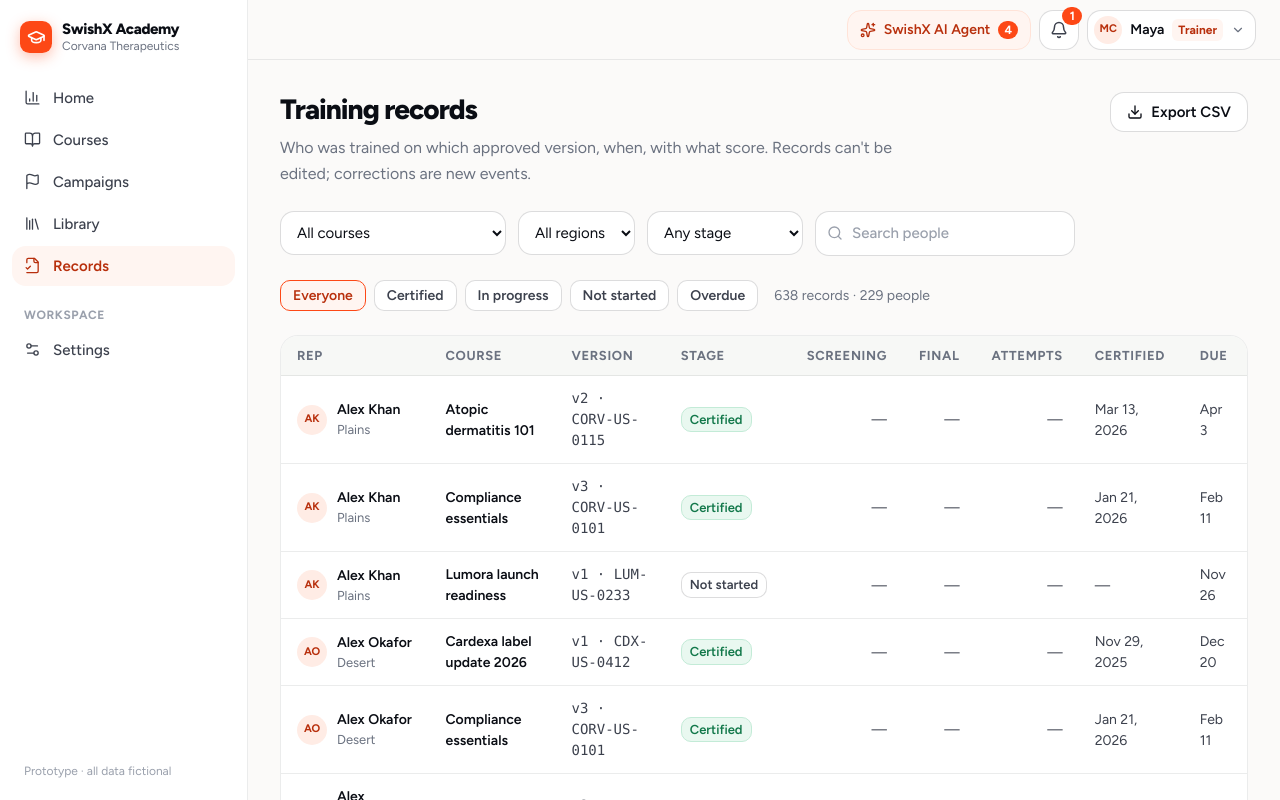
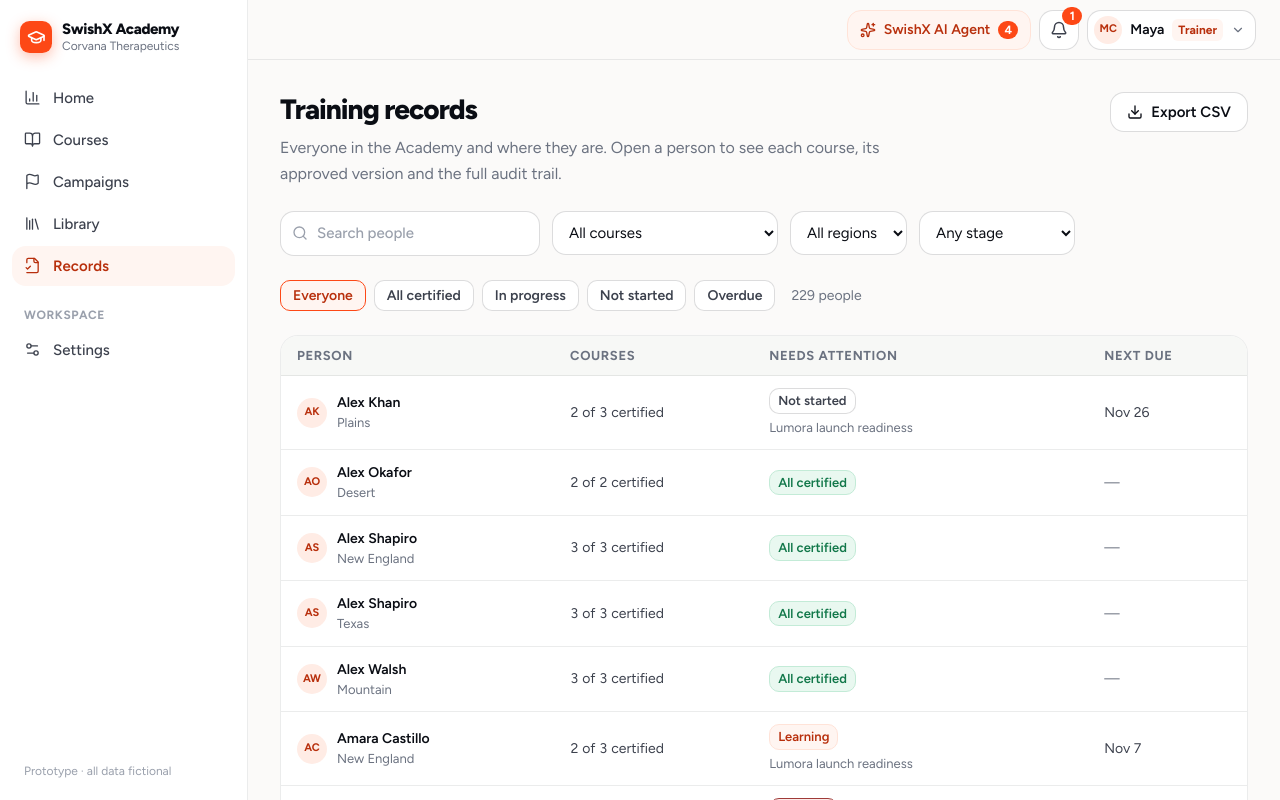
Before and after one commit to jazzsway/swishx-academy, a Next.js app: page /trainer/records in a window 1280 px wide. Shown: the top 800 px of the page. Built offline with nearby package versions, Linux system fonts and the light colour scheme.

Commit message:
Records list people, one row each
One row per person with courses certified, what needs attention and
next due date; a picked course shows that course's columns. The CSV
export stays one line per person per course for audits.

Co-Authored-By: Claude Opus 5.5 <noreply@anthropic.com>

```diff
--- a/src/features/trainer/records.tsx
+++ b/src/features/trainer/records.tsx
@@ -5,9 +5,9 @@ import Link from "next/link";
 import { useRouter, useSearchParams } from "next/navigation";
 import { Download, Search } from "lucide-react";
 import { useApp } from "@/store/app-store";
-import { bucketOf, fmtDate, isOverdue, STATE_LABEL, type Bucket } from "@/store/selectors";
+import { bucketOf, fmtDate, isOverdue, STATE_LABEL, ASSIGN_LABEL, type Bucket } from "@/store/selectors";
 import { REGIONS } from "@/data/org";
-import type { Progress } from "@/data/types";
+import type { Progress, User } from "@/data/types";
 import { Text } from "@/components/ui/text";
 import { Button } from "@/components/ui/button";
 import { Chip } from "@/components/ui/chip";
@@ -16,7 +16,16 @@ import { PageHeading } from "@/components/patterns/page-heading";
 import { DataTable } from "@/components/patterns/data-table";
 import { Avatar, ProgressChip } from "@/components/patterns/academy";
 
-/** TR-1/TR-2: audit-ready training records with version and doc number on every row. */
+/** Most urgent first: overdue, in progress, not started, certified. */
+const URGENCY: Record<Bucket, number> = { overdue: 0, in_progress: 1, not_started: 2, certified: 3 };
+const mostUrgent = (ps: Progress[]) => [...ps].sort((a, b) => URGENCY[bucketOf(a)] - URGENCY[bucketOf(b)] || (a.dueAt ?? "9999").localeCompare(b.dueAt ?? "9999"))[0];
+
+interface PersonRow { u: User; ps: Progress[]; urgent: Progress }
+
+/**
+ * Everyone in the Academy, one row per person; open a person to see their courses.
+ * Picking a course shows that course's columns. The CSV stays one line per person per course, for audits.
+ */
 export function Records() {
   const router = useRouter();
   const search = useSearchParams();
@@ -26,40 +35,68 @@ export function Records() {
   const [state, setState] = useState(search.get("state") ?? "all");
   const [region, setRegion] = useState("all");
   const [q, setQ] = useState("");
-  const byUser = useMemo(() => new Map(s.users.map((u) => [u.id, u])), [s.users]);
   const courseOf = (p: Progress) => s.courses.find((c) => c.id === p.courseId)!;
+  const one = courseId !== "all";
 
-  const rows = s.progress.filter((p) => {
-    const u = byUser.get(p.userId);
-    if (!u || (courseId !== "all" && p.courseId !== courseId)) return false;
-    if (bucket !== "all" && bucketOf(p) !== bucket) return false;
-    if (state !== "all" && p.state !== state) return false;
-    if (region !== "all" && u.regionId !== region) return false;
-    if (q && !u.name.toLowerCase().includes(q.toLowerCase())) return false;
-    return true;
-  }).sort((a, b) => byUser.get(a.userId)!.name.localeCompare(byUser.get(b.userId)!.name) || courseOf(a).title.localeCompare(courseOf(b).title));
+  const people = useMemo(() => {
+    const byUser = new Map<string, Progress[]>();
+    for (const p of s.progress) if (!one || p.courseId === courseId) byUser.set(p.userId, [...(byUser.get(p.userId) ?? []), p]);
+    const out: PersonRow[] = [];
+    for (const u of s.users) {
+      const ps = byUser.get(u.id);
+      if (!ps?.length) continue;
+      if (region !== "all" && u.regionId !== region) continue;
+      if (q && !u.name.toLowerCase().includes(q.toLowerCase())) continue;
+      if (state !== "all" && !ps.some((p) => p.state === state)) continue;
+      const urgent = mostUrgent(ps);
+      if (bucket !== "all" && bucketOf(urgent) !== bucket) continue;
+      out.push({ u, ps, urgent });
+    }
+    return out.sort((a, b) => a.u.name.localeCompare(b.u.name));
+  }, [s.progress, s.users, one, courseId, region, q, state, bucket]);
 
   const doc = (p: Progress) => courseOf(p).versions.find((v) => v.version === p.version)?.docNumber ?? "—";
+  const district = (u: User) => s.districts.find((d) => d.id === u.districtId)?.name ?? "";
 
   function exportCsv() {
-    const head = ["Rep", "Email", "District", "Course", "Version", "Doc number", "State", "Assigned", "Due", "Screening", "Attempts", "Final score", "Verified by", "Attested", "Certified", "Valid until"];
-    const lines = rows.map((p) => {
-      const u = byUser.get(p.userId)!;
+    const head = ["Rep", "Email", "District", "Course", "How assigned", "Version", "Doc number", "State", "Assigned", "Due", "Screening", "Attempts", "Final score", "Verified by", "Attested", "Certified", "Valid until"];
+    const lines = people.flatMap(({ u, ps }) => ps.map((p) => {
       const last = p.attempts.at(-1);
-      return [u.name, u.email, s.districts.find((d) => d.id === u.districtId)?.name ?? "", courseOf(p).title, `v${p.version}`, doc(p), STATE_LABEL[p.state], p.assignedAt, p.dueAt ?? "", p.screening?.overall ?? "", p.attempts.length, last?.overall ?? "", byUser.get(p.verify?.by ?? "")?.name ?? "", p.attestedAt?.slice(0, 10) ?? "", p.certifiedAt ?? "", p.certExpiresAt ?? ""]
+      return [u.name, u.email, district(u), courseOf(p).title, ASSIGN_LABEL[p.assignType], `v${p.version}`, doc(p), STATE_LABEL[p.state], p.assignedAt, p.dueAt ?? "", p.screening?.overall ?? "", p.attempts.length, last?.overall ?? "", s.users.find((x) => x.id === p.verify?.by)?.name ?? "", p.attestedAt?.slice(0, 10) ?? "", p.certifiedAt ?? "", p.certExpiresAt ?? ""]
         .map((x) => `"${String(x).replace(/"/g, '""')}"`).join(",");
-    });
+    }));
     const a = document.createElement("a");
     a.href = URL.createObjectURL(new Blob([[head.join(","), ...lines].join("\n")], { type: "text/csv" }));
-    a.download = `${courseId === "all" ? "all-courses" : courseId}-training-records.csv`;
+    a.download = `${one ? courseId : "all-courses"}-training-records.csv`;
     a.click();
   }
 
+  const rep = { key: "rep", header: "Person", cell: ({ u }: PersonRow) => <div className="flex items-center gap-2.5"><Avatar initials={u.initials} size={30} /><div className="flex flex-col"><span className="font-semibold text-ink">{u.name}</span><span className="text-caption text-ink-3">{district(u)}</span></div></div> };
+  const columns = one
+    ? [
+        rep,
+        { key: "ver", header: "Version", secondary: true, cell: ({ urgent: p }: PersonRow) => <span className="font-mono text-body">v{p.version} · {doc(p)}</span> },
+        { key: "st", header: "Stage", cell: ({ urgent: p }: PersonRow) => <ProgressChip state={p.state} overdue={isOverdue(p)} label={STATE_LABEL[p.state]} /> },
+        { key: "scr", header: "Screening", numeric: true, secondary: true, cell: ({ urgent: p }: PersonRow) => p.screening?.overall ?? "—" },
+        { key: "fin", header: "Final", numeric: true, cell: ({ urgent: p }: PersonRow) => p.attempts.filter((a) => a.passed).at(-1)?.overall ?? "—" },
+        { key: "cert", header: "Certified", cell: ({ urgent: p }: PersonRow) => fmtDate(p.certifiedAt, true) },
+        { key: "due", header: "Due", secondary: true, cell: ({ urgent: p }: PersonRow) => <span className={isOverdue(p) ? "font-semibold text-danger" : undefined}>{fmtDate(p.dueAt)}</span> },
+      ]
+    : [
+        rep,
+        { key: "courses", header: "Courses", cell: ({ ps }: PersonRow) => <span className="tabular-nums">{ps.filter((p) => p.state === "certified").length} of {ps.length} certified</span> },
+        { key: "urgent", header: "Needs attention", cell: ({ ps, urgent }: PersonRow) => urgent.state === "certified"
+            ? <Chip size="sm" tone="ok">All certified</Chip>
+            : <div className="flex flex-col items-start gap-1"><ProgressChip state={urgent.state} overdue={isOverdue(urgent)} label={STATE_LABEL[urgent.state]} /><span className="text-caption text-ink-3">{courseOf(urgent).title}{ps.filter((p) => p.state !== "certified").length > 1 ? ` +${ps.filter((p) => p.state !== "certified").length - 1} more` : ""}</span></div> },
+        { key: "due", header: "Next due", secondary: true, cell: ({ urgent }: PersonRow) => urgent.state === "certified" ? <span className="text-ink-3">—</span> : <span className={isOverdue(urgent) ? "font-semibold text-danger" : undefined}>{fmtDate(urgent.dueAt)}</span> },
+      ];
+
   return (
     <div className="flex flex-col gap-6">
-      <PageHeading title="Training records" description="Who was trained on which approved version, when, with what score. Records can't be edited; corrections are new events."
+      <PageHeading title="Training records" description="Everyone in the Academy and where they are. Open a person to see each course, its approved version and the full audit trail."
         actions={<Button variant="secondary" onClick={exportCsv}><Download className="size-4" aria-hidden="true" />Export CSV</Button>} />
       <div className="flex flex-wrap items-center gap-3">
+        <div className="w-full max-w-[260px]"><Field iconLeft={<Search className="size-4" />} placeholder="Search people" value={q} onChange={(e) => setQ(e.target.value)} aria-label="Search people" /></div>
         <select aria-label="Course" value={courseId} onChange={(e) => setCourseId(e.target.value)} className="h-11 rounded-control border border-hair-2 bg-card px-3 text-body-lg">
           <option value="all">All courses</option>
           {s.courses.filter((c) => s.progress.some((p) => p.courseId === c.id)).map((c) => <option key={c.id} value={c.id}>{c.title}</option>)}
@@ -70,31 +107,20 @@ export function Records() {
         <select aria-label="Stage" value={state} onChange={(e) => setState(e.target.value)} className="h-11 rounded-control border border-hair-2 bg-card px-3 text-body-lg">
           <option value="all">Any stage</option>{Object.entries(STATE_LABEL).map(([k, v]) => <option key={k} value={k}>{v}</option>)}
         </select>
-        <div className="w-full max-w-[260px]"><Field iconLeft={<Search className="size-4" />} placeholder="Search people" value={q} onChange={(e) => setQ(e.target.value)} aria-label="Search people" /></div>
       </div>
       <div className="flex flex-wrap gap-2">
         {(["all", "certified", "in_progress", "not_started", "overdue"] as const).map((b) => (
-          <Chip key={b} size="lg" selected={bucket === b} onClick={() => setBucket(b)}>{b === "all" ? "Everyone" : b.replace("_", " ").replace(/^./, (x) => x.toUpperCase())}</Chip>
+          <Chip key={b} size="lg" selected={bucket === b} onClick={() => setBucket(b)}>{b === "all" ? "Everyone" : b === "certified" && !one ? "All certified" : b.replace("_", " ").replace(/^./, (x) => x.toUpperCase())}</Chip>
         ))}
-        <Text size="body" tone="subtle" className="self-center pl-2">{rows.length} records{courseId === "all" ? ` · ${new Set(rows.map((p) => p.userId)).size} people` : ""}</Text>
+        <Text size="body" tone="subtle" className="self-center pl-2">{people.length} {people.length === 1 ? "person" : "people"}{one ? ` on ${s.courses.find((c) => c.id === courseId)?.title}` : ""}</Text>
       </div>
-      <DataTable<Progress>
-        rows={rows.slice(0, 200)}
-        rowKey={(p) => p.id}
-        onRowClick={(p) => router.push(`/trainer/people/${p.userId}`)}
-        columns={[
-          { key: "rep", header: "Rep", cell: (p) => { const u = byUser.get(p.userId)!; return <div className="flex items-center gap-2.5"><Avatar initials={u.initials} size={30} /><div className="flex flex-col"><span className="font-semibold text-ink">{u.name}</span><span className="text-caption text-ink-3">{s.districts.find((d) => d.id === u.districtId)?.name}</span></div></div>; } },
-          ...(courseId === "all" ? [{ key: "course", header: "Course", cell: (p: Progress) => <span className="font-semibold text-ink">{courseOf(p).title}</span> }] : []),
-          { key: "ver", header: "Version", secondary: courseId === "all", cell: (p) => <span className="font-mono text-body">v{p.version} · {doc(p)}</span> },
-          { key: "st", header: "Stage", cell: (p) => <ProgressChip state={p.state} overdue={isOverdue(p)} label={STATE_LABEL[p.state]} /> },
-          { key: "scr", header: "Screening", numeric: true, secondary: true, cell: (p) => p.screening?.overall ?? "—" },
-          { key: "fin", header: "Final", numeric: true, cell: (p) => p.attempts.filter((a) => a.passed).at(-1)?.overall ?? "—" },
-          { key: "att", header: "Attempts", numeric: true, secondary: true, cell: (p) => p.attempts.length || "—" },
-          { key: "cert", header: "Certified", cell: (p) => fmtDate(p.certifiedAt, true) },
-          { key: "due", header: "Due", secondary: true, cell: (p) => <span className={isOverdue(p) ? "font-semibold text-danger" : undefined}>{fmtDate(p.dueAt)}</span> },
-        ]}
+      <DataTable<PersonRow>
+        rows={people.slice(0, 200)}
+        rowKey={(r) => r.u.id}
+        onRowClick={(r) => router.push(`/trainer/people/${r.u.id}`)}
+        columns={columns}
       />
-      {rows.length > 200 && <Text size="caption" tone="subtle">Showing 200 of {rows.length}. Export for the full list.</Text>}
+      {people.length > 200 && <Text size="caption" tone="subtle">Showing 200 of {people.length}. Search or filter to narrow it, or export the full list.</Text>}
       <Link href="/trainer/verify" className="self-start text-body font-semibold text-brand-deep hover:underline">Verifications waiting on managers</Link>
     </div>
   );
```
